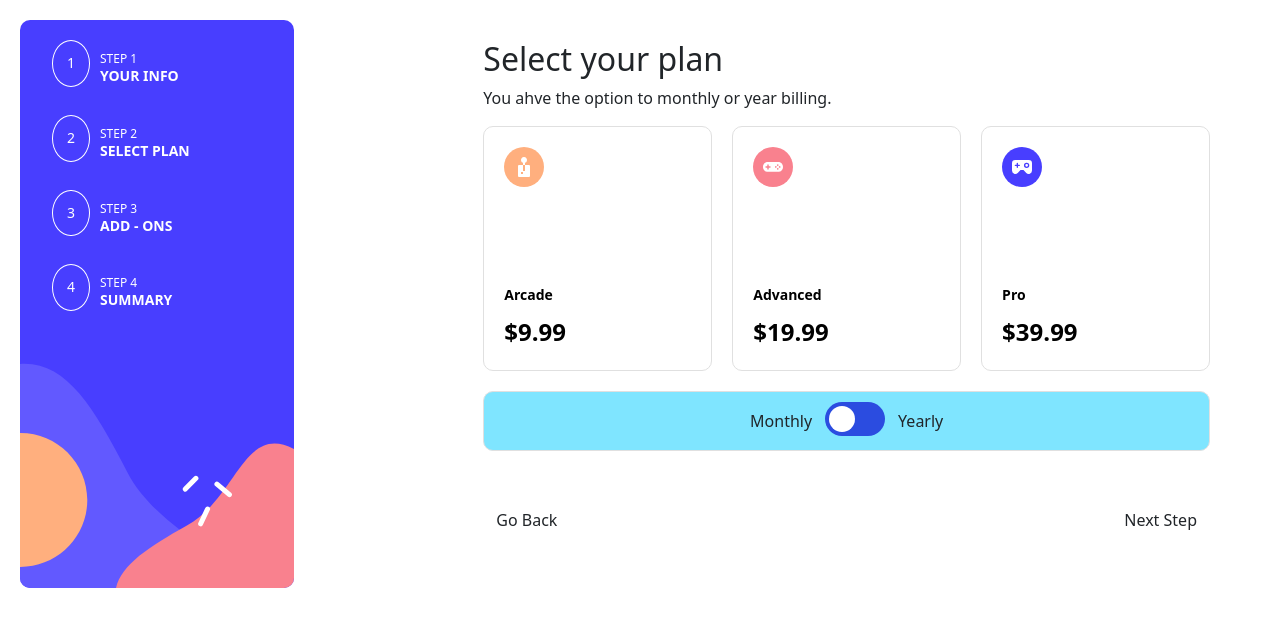
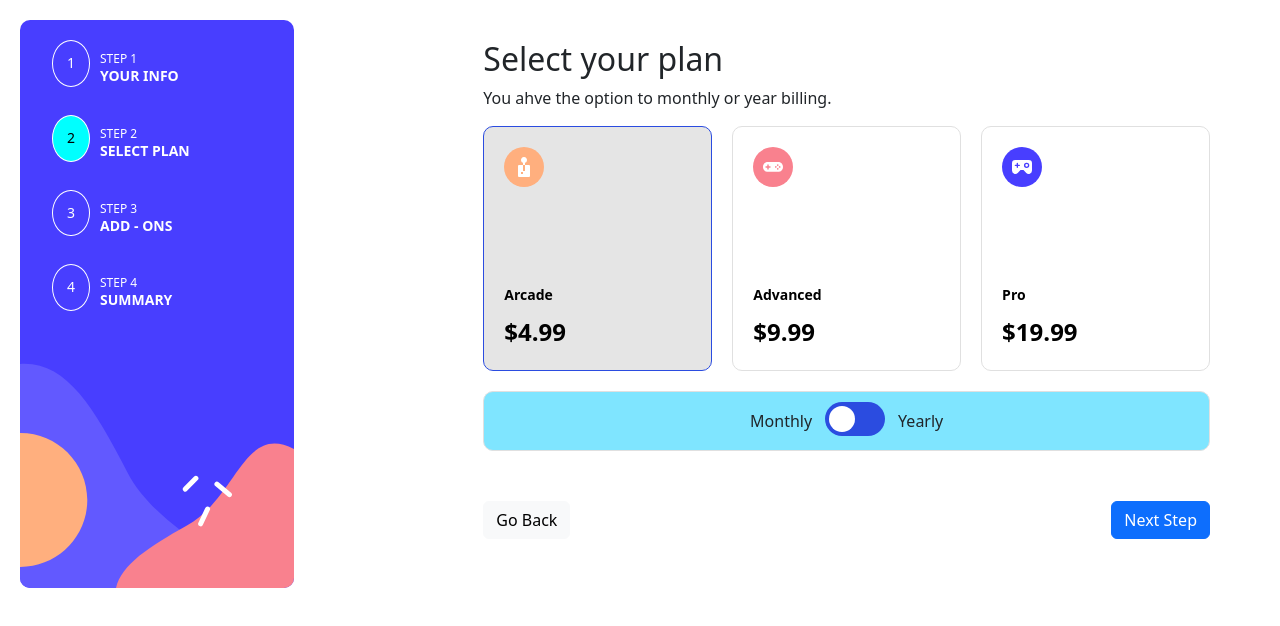
Before and after one commit to franclobo/multi-step-form, a React (Create React App) app: page /2 in a window 1280 px wide. Shown: the top 626 px of the page. Built offline with nearby package versions, Linux system fonts and the light colour scheme.

Commit message:
Edit functions on step 1 and 2

```diff
--- a/src/App.js
+++ b/src/App.js
@@ -11,8 +11,8 @@ import './App.scss';
 function App() {
   return (
     <div className="App">
-      <Navbar />
       <Router>
+        <Navbar />
         <Routes>
           <Route path="/" element={<StepOne />} />
           <Route path="/2" element={<StepTwo />} />
--- a/src/App.scss
+++ b/src/App.scss
@@ -34,6 +34,10 @@
         color: #fff;
         font-size: 14px;
         padding: 14px;
+        &.active {
+          background-color: #00ffff;
+          color: #000;
+        }
       }
       .line {
         display: flex;
@@ -163,6 +167,10 @@ input:checked + .slider:before {
     &:hover {
       border: solid 1px #2b4ce0;
       cursor: pointer;
+    }
+    &.selected {
+      border: solid 1px #2b4ce0;
+      background-color: #e5e5e5;
     }
     .plan__content {
       display: flex;
--- a/src/components/navbar.jsx
+++ b/src/components/navbar.jsx
@@ -1,32 +1,47 @@
-import React from 'react'
+import React, { useState, useEffect } from 'react';
+import { useLocation } from 'react-router-dom';
 
 function Navbar() {
+
+  const [step, setStep] = useState(1);
+  const location = useLocation();
+
+  useEffect(() => {
+    const currentPage =
+      location.pathname === "/"
+        ? 1
+        : parseInt(location.pathname.replace("/", ""));
+    if (currentPage !== step) {
+      setStep(currentPage);
+    }
+  }, [location.pathname, step]);
+
   return (
     <div className="navbar">
       <ul className="list">
         <li className="item">
-          <h1 className="number">1</h1>
+          <h1 className={`number ${step === 1 ? "active" : ""}`}>1</h1>
           <div className="line">
             <p className="step">STEP 1</p>
             <h2 className="action">YOUR INFO</h2>
           </div>
         </li>
         <li className="item">
-          <h1 className="number">2</h1>
+          <h1 className={`number ${step === 2 ? "active" : ""}`}>2</h1>
           <div className="line">
             <p className="step">STEP 2</p>
             <h2 className="action">SELECT PLAN</h2>
           </div>
         </li>
         <li className="item">
-          <h1 className="number">3</h1>
+          <h1 className={`number ${step === 3 ? "active" : ""}`}>3</h1>
           <div className="line">
             <p className="step">STEP 3</p>
             <h2 className="action">ADD - ONS</h2>
           </div>
         </li>
         <li className="item">
-          <h1 className="number">4</h1>
+          <h1 className={`number ${step === 4 || step === 5 ? "active" : ""}`}>4</h1>
           <div className="line">
             <p className="step">STEP 4</p>
             <h2 className="action">SUMMARY</h2>
--- a/src/components/step_three.jsx
+++ b/src/components/step_three.jsx
@@ -1,6 +1,71 @@
-import React from 'react';
+import React, { useState } from 'react';
+import { useNavigate } from 'react-router-dom';
+import { Button } from 'react-bootstrap';
 
 function StepThree() {
+
+  const [addOns, setAddOns] = useState([]);
+
+  const navigate = useNavigate();
+
+  const handleAddOnsSelect = (event) => {
+    const { checked, id } = event.target;
+    const selectAddOn = {
+      id,
+      price: checked ? calculatePrice(id) : 0,
+    };
+
+    if (checked) {
+      setAddOns((prevAddOns) => [...prevAddOns, selectAddOn]);
+    } else {
+      setAddOns((prevAddOns) => prevAddOns.filter((addOn) => addOn.id !== selectAddOn.id));
+    }
+  };
+
+  const goBack = () => {
+    navigate('/2');
+  };
+
+  const goToNextStep = () => {
+    const selection = {
+      plan: 'Arcade',
+      price: 4.99,
+      addOns: addOns,
+    };
+
+    localStorage.setItem('selection', JSON.stringify(selection));
+
+    navigate('/4');
+  };
+
+  const calculatePrice = (addOnId) => {
+    if (addOnId === "check1") {
+      const selectedCycle = "Monthly";
+      const selectedPlan = "Arcade";
+
+      // Obtener la selección del paso 2 del localStorage
+      const selection = JSON.parse(localStorage.getItem("selection"));
+      const selectedCycleFromStepTwo = selection.cycle;
+      const selectedPlanFromStepTwo = selection.plan;
+
+      if (
+        selectedCycleFromStepTwo === "Monthly" &&
+        selectedPlanFromStepTwo === "Arcade"
+      ) {
+        return "$1";
+      } else if (
+        selectedCycleFromStepTwo === "Yearly" &&
+        selectedPlanFromStepTwo === "Arcade"
+      ) {
+        return "$" + 1 * 12;
+      }
+    }
+
+    // Por defecto, retornar 0
+    return 0;
+  };
+
+
   return (
     <section className="form">
       <div className="header">
@@ -14,7 +79,7 @@ function StepThree() {
           <li className="add-ons__item">
             <div className="check">
               <input type="checkbox" id="check1" />
-              <label for="check1">
+              <label htmlFor="check1">
                 <h2>Online service</h2>
                 <p>Access to multiple games</p>
               </label>
@@ -24,7 +89,7 @@ function StepThree() {
           <li className="add-ons__item">
             <div className="check">
               <input type="checkbox" id="check1" />
-              <label for="check1">
+              <label htmlFor="check1">
                 <h2>Larger storage</h2>
                 <p>Extra 1TB of cloud save</p>
               </label>
@@ -34,7 +99,7 @@ function StepThree() {
           <li className="add-ons__item">
             <div className="check">
               <input type="checkbox" id="check1" />
-              <label for="check1">
+              <label htmlFor="check1">
                 <h2>Customizable Profile</h2>
                 <p>Custom theme on your profile</p>
               </label>
@@ -44,8 +109,12 @@ function StepThree() {
         </ul>
       </div>
       <div className="nav__btn">
-        <button className="btn btn--primary">Go Back</button>
-        <button className="btn btn--secondary">Next Step</button>
+        <Button variant="light" className="btn btn--prev" onClick={goBack}>
+          Go Back
+        </Button>
+        <Button variant="primary" className="btn btn--next" onClick={goToNextStep}>
+          Next Step
+        </Button>
       </div>
     </section>
   );
--- a/src/components/step_two.jsx
+++ b/src/components/step_two.jsx
@@ -1,56 +1,157 @@
-import React from 'react';
+import React, { useState } from 'react';
+import { useNavigate } from 'react-router-dom';
+import { Button } from 'react-bootstrap';
 import Arcade from '../assets/images/icon-arcade.svg';
 import Advanced from '../assets/images/icon-advanced.svg';
 import Pro from '../assets/images/icon-pro.svg';
 
 function StepTwo() {
+
+  const [selectedPlan, setSelectedPlan] = useState('Arcade');
+  const [selectedBilling, setSelectedBilling] = useState('Monthly');
+
+  const handlePlanSelect = (plan) => {
+    setSelectedPlan(plan);
+  };
+
+  const handleBillingSelect = (event) => {
+    const cycle = event.target.checked ? 'Yearly' : 'Monthly';
+    setSelectedBilling(cycle);
+  };
+
+  const navigate = useNavigate();
+
+  const goToNextStep = () => {
+    const selectedPrice =
+      selectedBilling === "Monthly"
+        ? getPrice(selectedPlan, "monthly")
+        : getPrice(selectedPlan, "yearly");
+    const selectedCycle = selectedBilling === "Monthly" ? "Monthly" : "Yearly";
+
+    const selection = {
+      plan: selectedPlan,
+      price: selectedPrice,
+      cycle: selectedCycle,
+    };
+
+    // Guardar la selección en localStorage
+    localStorage.setItem("selection", JSON.stringify(selection));
+
+    navigate("/3");
+  };
+
+
+  const goToPreviousStep = () => {
+    navigate('/');
+  };
+
+  const getPrice = (plan, cycle) => {
+    switch (plan) {
+      case "Arcade":
+        return cycle === "monthly" ? "$4.99" : "$49.99";
+      case "Advanced":
+        return cycle === "monthly" ? "$9.99" : "$99.99";
+      case "Pro":
+        return cycle === "monthly" ? "$19.99" : "$199.99";
+      default:
+        return "";
+    }
+  };
+
   return (
     <section className="form">
       <div className="header">
-        <h2 className='title'>Select your plan</h2>
-        <p className='subtitle'>
+        <h2 className="title">Select your plan</h2>
+        <p className="subtitle">
           You ahve the option to monthly or year billing.
         </p>
       </div>
-      <div className='plan'>
-        <ul className='plan__list'>
-          <li className='plan__item'>
-            <img src={Arcade} alt='Arcade' className='plan__icon' />
-            <div className='plan__content'>
-              <h3 className='plan__title'>Arcade</h3>
-              <p className='plan__price'>$9.99</p>
+      <div className="plan">
+        <ul className="plan__list">
+          <li
+            className={`plan__item ${
+              selectedPlan === "Arcade" ? "selected" : ""
+            }`}
+            onClick={() => handlePlanSelect("Arcade")}
+          >
+            <img src={Arcade} alt="Arcade" className="plan__icon" />
+            <div className="plan__content">
+              <h3 className="plan__title">Arcade</h3>
+              {selectedBilling === "Monthly" ? (
+                <p className="plan__price monthly">$4.99</p>
+              ) : (
+                <p className="plan__price yearly">$49.99</p>
+              )}
             </div>
           </li>
-          <li className='plan__item'>
-            <img src={Advanced} alt='Advanced' className='plan__icon' />
-            <div className='plan__content'>
-              <h3 className='plan__title'>Advanced</h3>
-              <p className='plan__price'>$19.99</p>
+          <li
+            className={`plan__item ${
+              selectedPlan === "Advanced" ? "selected" : ""
+            }`}
+            onClick={() => handlePlanSelect("Advanced")}
+          >
+            <img src={Advanced} alt="Advanced" className="plan__icon" />
+            <div className="plan__content">
+              <h3 className="plan__title">Advanced</h3>
+              {selectedBilling === "Monthly" ? (
+                <p className="plan__price monthly">$9.99</p>
+              ) : (
+                <p className="plan__price yearly">$99.99</p>
+              )}
             </div>
           </li>
-          <li className='plan__item'>
-            <img src={Pro} alt='Pro' className='plan__icon' />
-            <div className='plan__content'>
-              <h3 className='plan__title'>Pro</h3>
-              <p className='plan__price'>$39.99</p>
+          <li
+            className={`plan__item ${selectedPlan === "Pro" ? "selected" : ""}`}
+            onClick={() => handlePlanSelect("Pro")}
+          >
+            <img src={Pro} alt="Pro" className="plan__icon" />
+            <div className="plan__content">
+              <h3 className="plan__title">Pro</h3>
+              {selectedBilling === "Monthly" ? (
+                <p className="plan__price monthly">$19.99</p>
+              ) : (
+                <p className="plan__price yearly">$199.99</p>
+              )}
             </div>
           </li>
         </ul>
       </div>
-      <div className='plan__btn'>
-        <button className='btn btn--primary'>Monthly</button>
-        <label class="switch">
-          <input type="checkbox"/>
-          <span class="slider round"></span>
+      <div className="plan__btn">
+        <button
+          className={`btn btn--primary ${
+            selectedBilling === "Monthly" ? "selected" : ""
+          }`}
+          onClick={() => setSelectedBilling("Monthly")}
+        >
+          Monthly
+        </button>
+        <label className="switch">
+          <input type="checkbox" onChange={handleBillingSelect} />
+          <span
+            className={`slider round ${
+              selectedBilling === "Yearly" ? "Monthly" : ""
+            }`}
+          ></span>
         </label>
-        <button className='btn btn--secondary'>Yearly</button>
+        <button
+          className={`btn btn--primary ${
+            selectedBilling === "Yearly" ? "selected" : ""
+          }`}
+          onClick={() => setSelectedBilling("Yearly")}
+        >
+          Yearly
+        </button>
       </div>
-      <div className='nav__btn'>
-        <button className='btn btn--primary'>Go Back</button>
-        <button className='btn btn--secondary'>Next Step</button>
+      <div className="nav__btn">
+        <Button variant="light" className="btn btn--prev" onClick={goToPreviousStep}>
+          Go Back
+        </Button>
+        <Button variant="primary" className="btn btn--next" onClick={goToNextStep}>
+          Next Step
+        </Button>
       </div>
     </section>
-  )
+  );
 }
 
 export default StepTwo;
```
Also changed, not shown: src/components/step_four.jsx (+22 -12 lines), src/components/step_one.jsx (+17 -8 lines).
